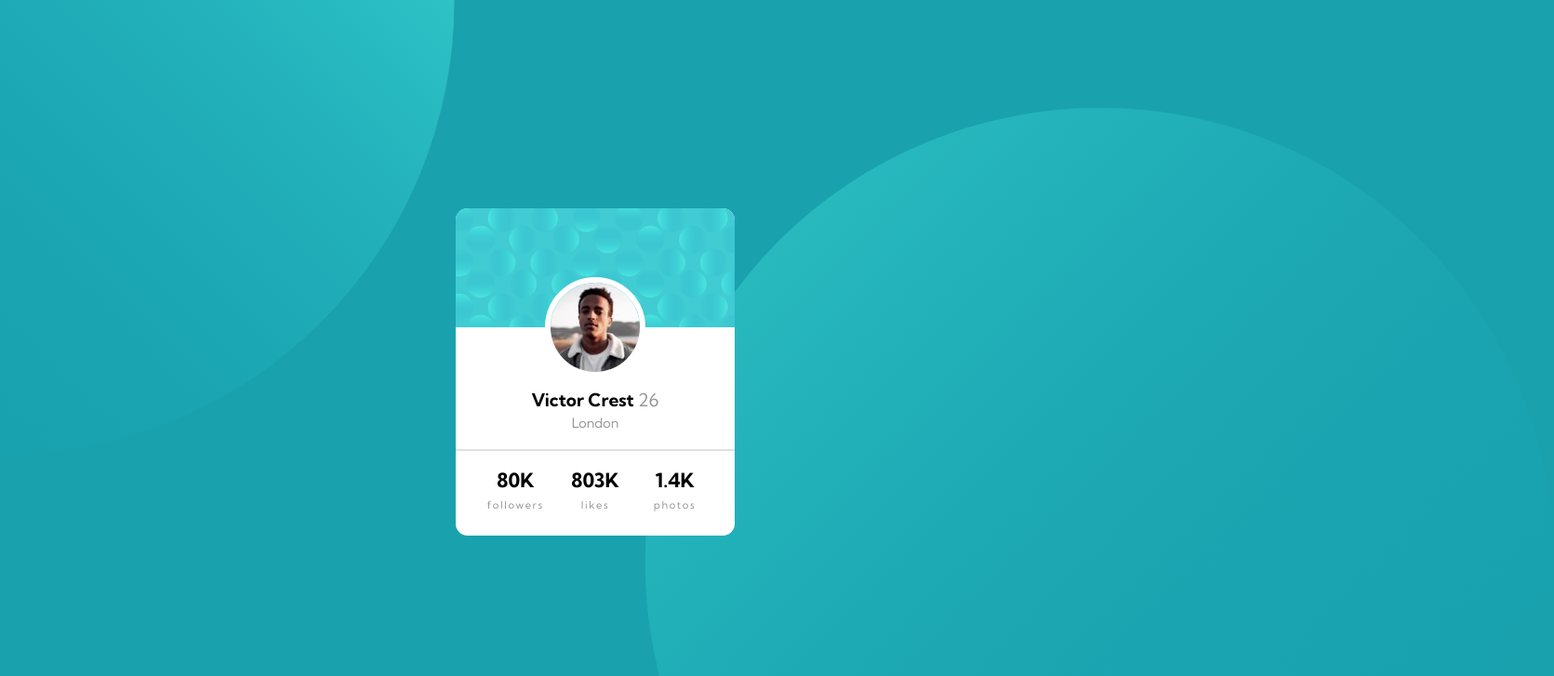
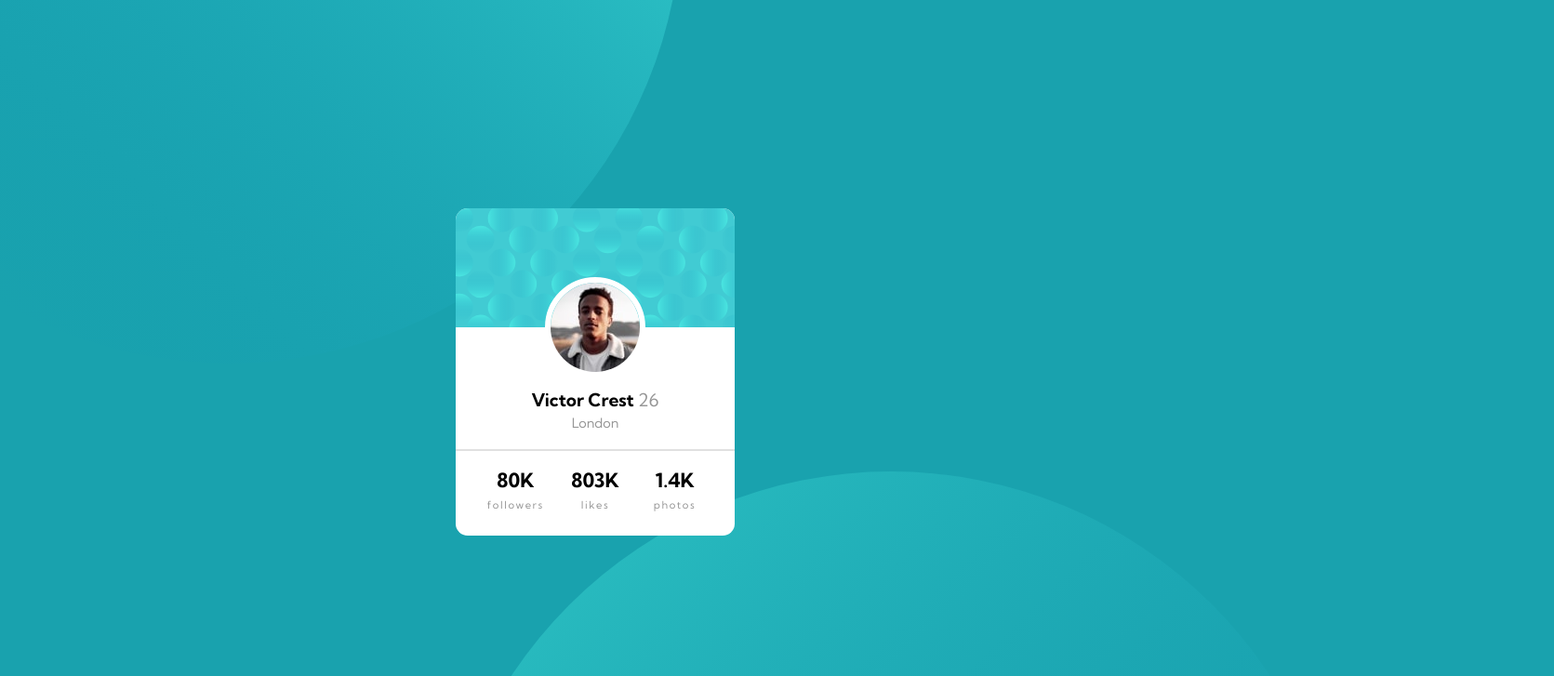
Before and after one commit to Drumstickz64/frontend-mentor-profile-card, a plain HTML site: page public/index.html in a window 1280 px wide. Shown: the top 727 px of the page at 93% size, 1671 px wide, since content can reach past the window. Drawn offline with Linux system fonts and the light colour scheme.

Commit message:
feat add responsive styling to patterns

```diff
--- a/public/style.css
+++ b/public/style.css
@@ -109,7 +109,7 @@ button,
 /* base styles */
 html,
 body {
-  overflow: hidden;
+  overflow-x: hidden;
 }
 body {
   font-size: 18px;
@@ -211,3 +211,12 @@ small {
   font-size: var(--fs-150);
   letter-spacing: 0.1rem;
 }
+@media only screen and (min-width: 80rem) {
+  .pattern:first-of-type {
+    transform: translate(-25%, -60%);
+  }
+
+  .pattern:last-of-type {
+    transform: translate(17%, 70%);
+  }
+}
```
